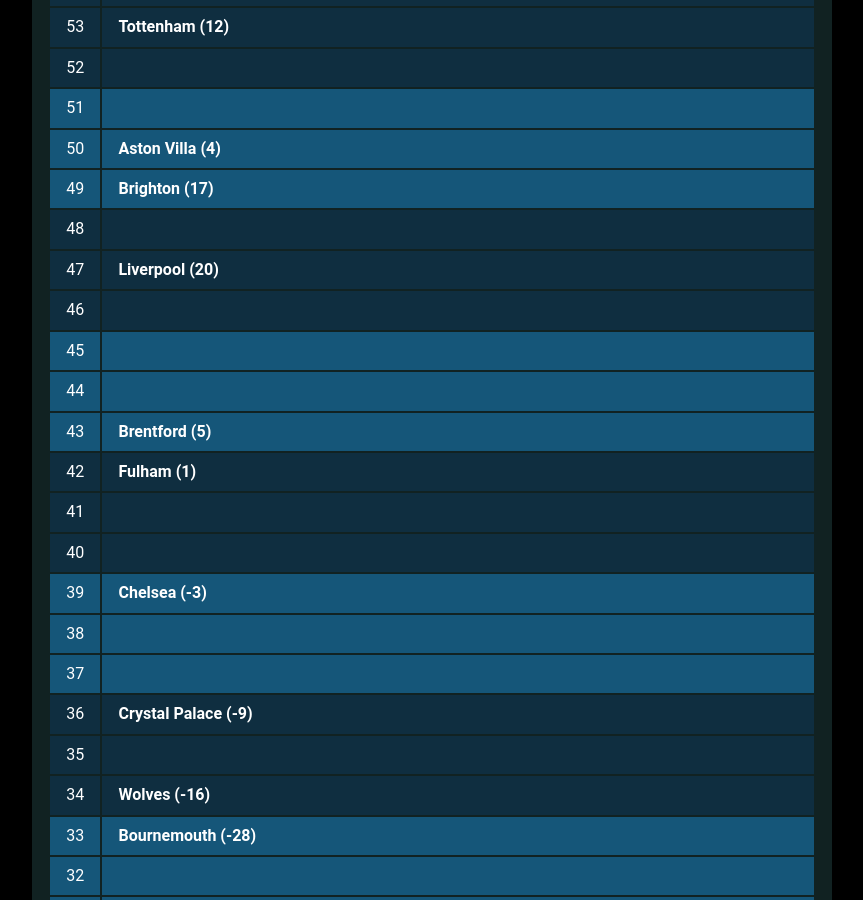
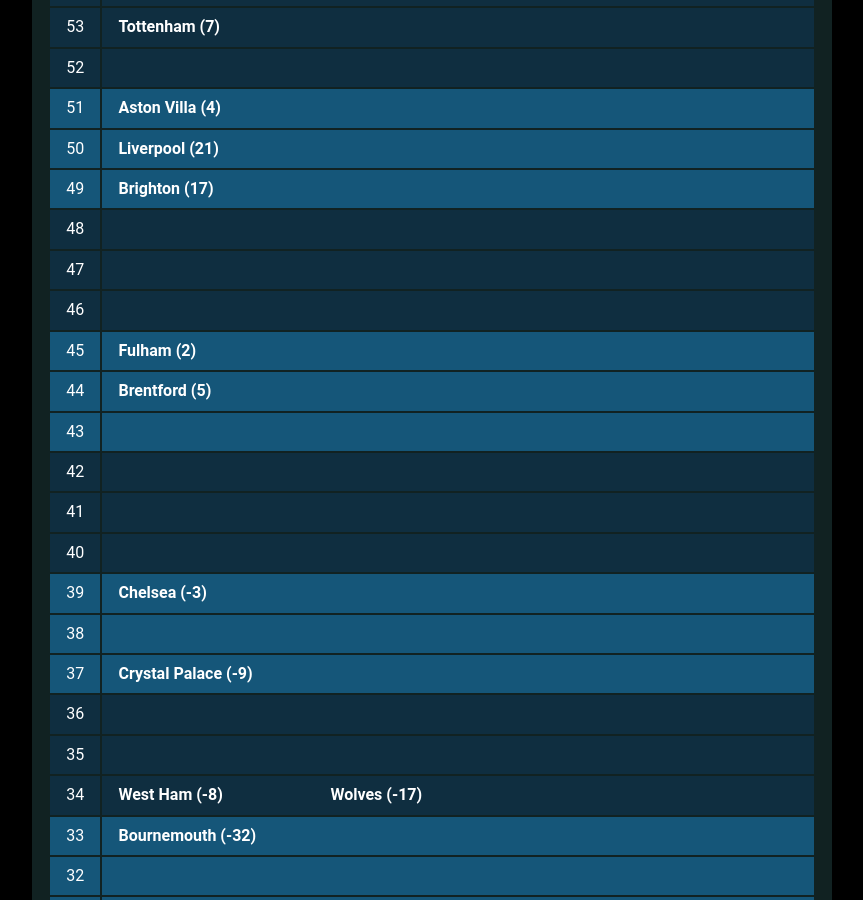
Before and after one commit to muru/muru.github.io, a Jekyll site: the page built from resources.md, in a window 1280 px wide and 900 px high, scrolled down 2366 px. Shown: the whole window, without its empty margins (208-1071 px from the left). Built offline with Jekyll 4.4.1, drawn with Linux system fonts in a browser that asks for light colours; some web fonts are replaced; some of the changed text lies outside the part shown.

Commit message:
updated cann-table: Tue 25 Apr 15:22:33 JST 2023

```diff
--- a/cann-table.html
+++ b/cann-table.html
@@ -85,6 +85,7 @@
 	<tr class="cann-row-2">
 		<td class="cann-point"> 59 </td>
 		<td class="cann-clubs">
+			<span class="club-name"> Newcastle (29) </span>
 			<span class="club-name"> Man Utd (9) </span>
 		</td>
  	</tr>
@@ -101,7 +102,6 @@
 	<tr class="cann-row-1">
 		<td class="cann-point"> 56 </td>
 		<td class="cann-clubs">
-			<span class="club-name"> Newcastle (24) </span>
 		</td>
  	</tr>
 	<tr class="cann-row-1">
@@ -117,7 +117,7 @@
 	<tr class="cann-row-2">
 		<td class="cann-point"> 53 </td>
 		<td class="cann-clubs">
-			<span class="club-name"> Tottenham (12) </span>
+			<span class="club-name"> Tottenham (7) </span>
 		</td>
  	</tr>
 	<tr class="cann-row-2">
@@ -128,12 +128,13 @@
 	<tr class="cann-row-1">
 		<td class="cann-point"> 51 </td>
 		<td class="cann-clubs">
+			<span class="club-name"> Aston Villa (4) </span>
 		</td>
  	</tr>
 	<tr class="cann-row-1">
 		<td class="cann-point"> 50 </td>
 		<td class="cann-clubs">
-			<span class="club-name"> Aston Villa (4) </span>
+			<span class="club-name"> Liverpool (21) </span>
 		</td>
  	</tr>
 	<tr class="cann-row-1">
@@ -150,7 +151,6 @@
 	<tr class="cann-row-2">
 		<td class="cann-point"> 47 </td>
 		<td class="cann-clubs">
-			<span class="club-name"> Liverpool (20) </span>
 		</td>
  	</tr>
 	<tr class="cann-row-2">
@@ -161,23 +161,23 @@
 	<tr class="cann-row-1">
 		<td class="cann-point"> 45 </td>
 		<td class="cann-clubs">
+			<span class="club-name"> Fulham (2) </span>
 		</td>
  	</tr>
 	<tr class="cann-row-1">
 		<td class="cann-point"> 44 </td>
 		<td class="cann-clubs">
+			<span class="club-name"> Brentford (5) </span>
 		</td>
  	</tr>
 	<tr class="cann-row-1">
 		<td class="cann-point"> 43 </td>
 		<td class="cann-clubs">
-			<span class="club-name"> Brentford (5) </span>
 		</td>
  	</tr>
 	<tr class="cann-row-2">
 		<td class="cann-point"> 42 </td>
 		<td class="cann-clubs">
-			<span class="club-name"> Fulham (1) </span>
 		</td>
  	</tr>
 	<tr class="cann-row-2">
@@ -204,12 +204,12 @@
 	<tr class="cann-row-1">
 		<td class="cann-point"> 37 </td>
 		<td class="cann-clubs">
+			<span class="club-name"> Crystal Palace (-9) </span>
 		</td>
  	</tr>
 	<tr class="cann-row-2">
 		<td class="cann-point"> 36 </td>
 		<td class="cann-clubs">
-			<span class="club-name"> Crystal Palace (-9) </span>
 		</td>
  	</tr>
 	<tr class="cann-row-2">
@@ -220,13 +220,14 @@
 	<tr class="cann-row-2">
 		<td class="cann-point"> 34 </td>
 		<td class="cann-clubs">
-			<span class="club-name"> Wolves (-16) </span>
+			<span class="club-name"> West Ham (-8) </span>
+			<span class="club-name"> Wolves (-17) </span>
 		</td>
  	</tr>
 	<tr class="cann-row-1">
 		<td class="cann-point"> 33 </td>
 		<td class="cann-clubs">
-			<span class="club-name"> Bournemouth (-28) </span>
+			<span class="club-name"> Bournemouth (-32) </span>
 		</td>
  	</tr>
 	<tr class="cann-row-1">
@@ -237,7 +238,6 @@
 	<tr class="cann-row-1">
 		<td class="cann-point"> 31 </td>
 		<td class="cann-clubs">
-			<span class="club-name"> West Ham (-12) </span>
 		</td>
  	</tr>
 	<tr class="cann-row-2">
@@ -248,19 +248,20 @@
 	<tr class="cann-row-2">
 		<td class="cann-point"> 29 </td>
 		<td class="cann-clubs">
-			<span class="club-name"> Leeds (-20) </span>
+			<span class="club-name"> Leeds (-21) </span>
 		</td>
  	</tr>
 	<tr class="cann-row-2">
 		<td class="cann-point"> 28 </td>
 		<td class="cann-clubs">
+			<span class="club-name"> Leicester (-13) </span>
+			<span class="club-name"> Everton (-22) </span>
 		</td>
  	</tr>
 	<tr class="cann-row-1">
 		<td class="cann-point"> 27 </td>
 		<td class="cann-clubs">
-			<span class="club-name"> Everton (-22) </span>
-			<span class="club-name"> Nottm Forest (-32) </span>
+			<span class="club-name"> Nottm Forest (-33) </span>
 		</td>
  	</tr>
 	<tr class="cann-row-1">
@@ -271,7 +272,6 @@
 	<tr class="cann-row-1">
 		<td class="cann-point"> 25 </td>
 		<td class="cann-clubs">
-			<span class="club-name"> Leicester (-14) </span>
 		</td>
  	</tr>
 	<tr class="cann-row-2">
```
Also changed, not shown: other parts of cann-table.html (+1 -1 lines).
